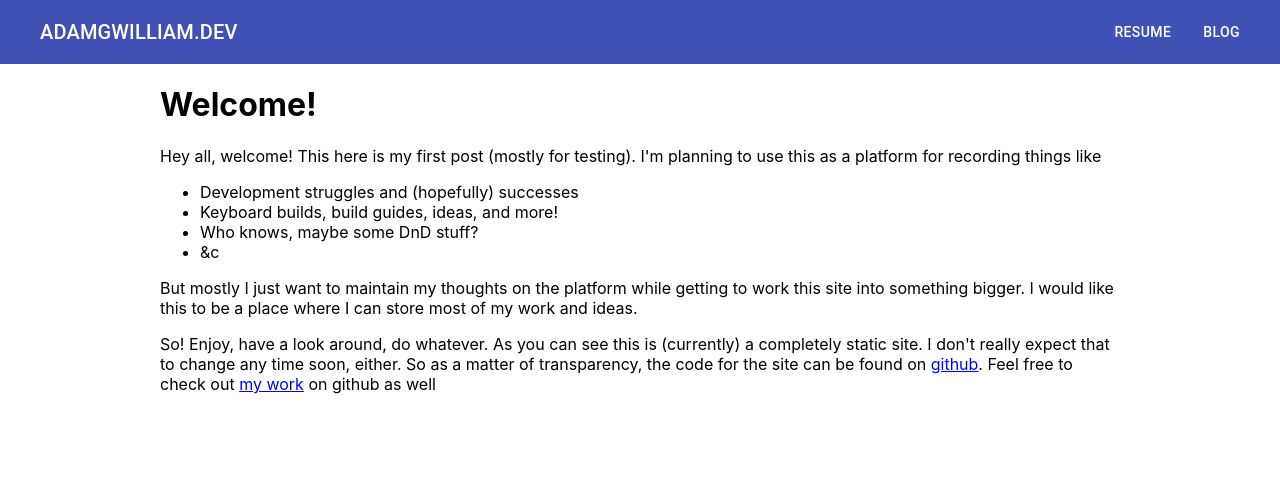
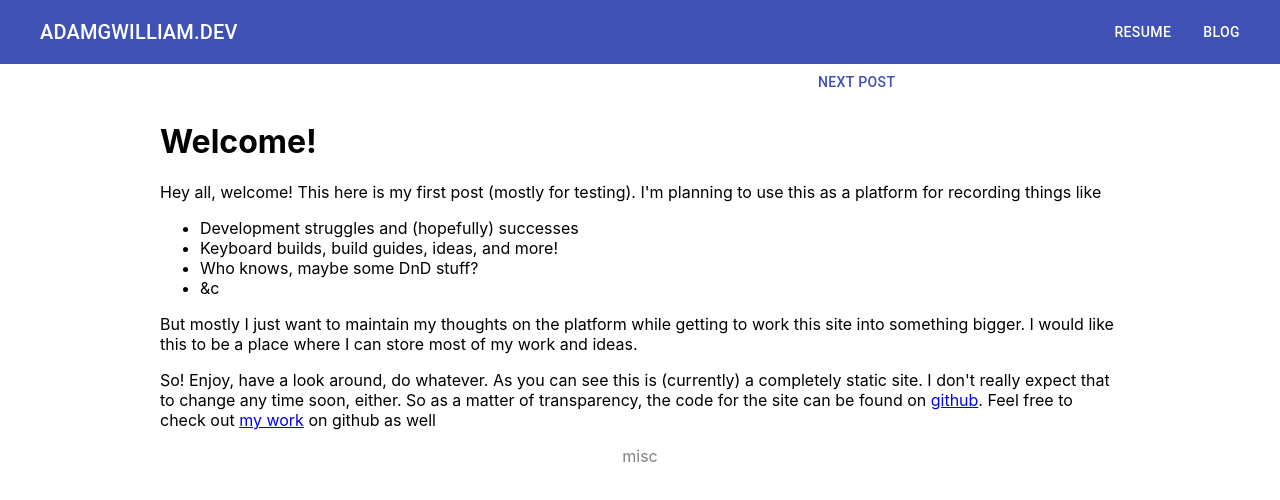
Before and after one commit to gwillad/adamgwilliam.dev, a React (Create React App) app: page /blog/first-post in a window 1280 px wide. Shown: the top 500 px of the page. Built offline with nearby package versions, Linux system fonts and the light colour scheme.

Commit message:
add prev and next buttons to the blog; add tags; small fixes

```diff
--- a/src/components/navbar/Navbar.tsx
+++ b/src/components/navbar/Navbar.tsx
@@ -1,5 +1,7 @@
 import { useRef, useState } from 'react';
 import { useHistory } from 'react-router-dom';
+
+import { Posts } from '../../pages/blog/posts';
 
 import Button from '@material-ui/core/Button'
 import AppBar from '@material-ui/core/AppBar';
@@ -7,9 +9,6 @@ import Toolbar from '@material-ui/core/Toolbar';
 import Typography from '@material-ui/core/Typography';
 import Menu from '@material-ui/core/Menu';
 import MenuItem from '@material-ui/core/MenuItem';
-
-import { Posts } from '../../pages/blog/posts';
-
 import './Navbar.css';
 
 export default function Navbar() {
@@ -43,7 +42,7 @@ export default function Navbar() {
                         {Posts.map(post =>
                             <MenuItem onClick={() => navigateTo(`/blog/${post.blogNavLink}`)} key={post.pageTitle}>
                                 {post.navTitle}
-                            </MenuItem>)
+                            </MenuItem>).reverse()
                         }
                     </Menu>
                 </div>
--- a/src/pages/blog/Blog.css
+++ b/src/pages/blog/Blog.css
@@ -10,3 +10,24 @@
 .content {
     text-align: left;
 }
+
+.blogNavContainer {
+    width: 75%;
+    margin: auto;
+    display: flex;
+    flex-direction: row;
+    justify-content: space-around;
+    background-color: white;
+}
+
+.prevButton {
+    align-self: flex-start;
+}
+
+.nextButton {
+    align-self: flex-end;
+}
+
+.tagList {
+    color: grey;
+}
--- a/src/pages/blog/Blog.tsx
+++ b/src/pages/blog/Blog.tsx
@@ -1,23 +1,57 @@
+import { useEffect, useState } from 'react';
+import { useHistory } from 'react-router-dom';
+
 import { Posts, NotFoundPost, Post } from './posts';
 
+import Button from '@material-ui/core/Button';
 import './Blog.css';
-import { useEffect, useState } from 'react';
+
+type Direction = "prev" | "next";
 
 interface IBlogProps {
     title: string;
 }
+
 export default function Blog(props: IBlogProps) {
-    const [page, setPage] = useState<Post>(NotFoundPost);
+    const [currentPost, setCurrentPost] = useState<Post>(NotFoundPost);
+    const history = useHistory();
+
     useEffect(() => {
-        setPage(Posts.find(post => post.blogNavLink === props.title) || NotFoundPost);
-        document.title = page.pageTitle;
-    }, [page.pageTitle, props.title]);
+        setCurrentPost(Posts.find(post => post.blogNavLink === props.title) || NotFoundPost);
+    }, [currentPost.pageTitle, props.title]);
+
+    useEffect(() => {
+        document.title = currentPost.pageTitle;
+    })
+
+    function changePage(dir: Direction) {
+        const nextPost = Posts.find(post => post.index === currentPost.index + (dir === "next" ? 1 : -1)) || NotFoundPost;
+        history.push(`/blog/${nextPost.blogNavLink}`);
+    }
 
     return (
         <div>
-            <div className={"container"}>
-                {page.element}
+            <div className="blogNavContainer">
+                <div className="prevButton">
+                    { currentPost.index > 0 &&
+                    <Button color="primary" disableElevation onClick={() => changePage("prev")} >
+                        Previous Post
+                    </Button>}
+                </div>
+                <div className="nextButton">
+                    { currentPost.index < (Posts.length - 1) &&
+                    <Button color="primary" disableElevation onClick={() => changePage("next")} >
+                        Next Post
+                    </Button>}
+                </div>
             </div>
+            <div className="container">
+                {currentPost.element}
+            </div>
+            { currentPost.tags &&
+            <div className="tagList">
+                {currentPost.tags.reduce((acc, curr, i) => acc + (i === 0 ? "": " ") + curr, "")}
+            </div>}
         </div>
     );
 }
--- a/src/pages/blog/posts.tsx
+++ b/src/pages/blog/posts.tsx
@@ -1,17 +1,28 @@
 import { ReactElement } from "react";
+
 import NotFound from "../notFound/NotFound";
 import FirstPost from "./posts/FirstPost";
 import FunctionalComponentRefactor from "./posts/FunctionalComponentRefactor";
 
+type Tag = "misc" | "dev" | "keebs" | "dnd";
+
 export type Post = {
+    index: number,
     element: ReactElement,
     pageTitle: string,
     navTitle?: string,
     blogNavLink?: string,
+    tags?: Tag[],
 }
 
 export const Posts = new Array<Post>(
-    {element: <FirstPost />, pageTitle: "Welcome!", navTitle: "Welcome!", blogNavLink: "first-post"},
-    {element: <FunctionalComponentRefactor />, pageTitle: "Refactoring the site", navTitle: "Refactor", blogNavLink: "refactoring-the-site"},
+    {index: 0, element: <FirstPost />, pageTitle: "Welcome!", navTitle: "Welcome!", blogNavLink: "first-post", tags: ["misc"]},
+    {index: 1, element: <FunctionalComponentRefactor />, pageTitle: "Refactoring the site", navTitle: "Refactor", blogNavLink: "refactoring-the-site", tags: ["dev"]},
 );
-export const NotFoundPost: Post = {element: <NotFound />, pageTitle: "Not Found"};
+export const NotFoundPost: Post = {index: -1, element: <NotFound />, pageTitle: "Not Found"};
+export const PostsByTag = new Array<Array<Post>>(
+    Posts.filter(post => post.tags && post.tags.findIndex(tag => tag === "misc") !== -1),
+    Posts.filter(post => post.tags && post.tags.findIndex(tag => tag === "dev") !== -1),
+    Posts.filter(post => post.tags && post.tags.findIndex(tag => tag === "keebs") !== -1),
+    Posts.filter(post => post.tags && post.tags.findIndex(tag => tag === "dnd") !== -1),
+)
--- a/src/pages/blog/posts/FirstPost.tsx
+++ b/src/pages/blog/posts/FirstPost.tsx
@@ -1,5 +1,3 @@
-import "../Blog.css";
-
 export default function FirstPost() {
     return (
         <div>
--- a/src/pages/blog/posts/FunctionalComponentRefactor.tsx
+++ b/src/pages/blog/posts/FunctionalComponentRefactor.tsx
@@ -1,5 +1,4 @@
 export default function functionalComponentRefactor() {
-
     return (
         <div>
             <h1 className="title">Refactoring the site</h1>
@@ -36,8 +35,7 @@ export default function functionalComponentRefactor() {
             </div>
             <div className="content">
                 <p>Welp, that was easy! I'm glad I did it and will definitely be looking forward to working with functional components and hooks in the future. Even just this
-                    short exercise was useful in demistifying the whole concept. Check out the code
-                    <a href="https://github.com/gwillad/adamgwilliam.dev/tree/functional-component-refator">here</a>.</p>
+                    short exercise was useful in demistifying the whole concept. Check out the code <a href="https://github.com/gwillad/adamgwilliam.dev/tree/functional-component-refator">here</a>.</p>
             </div>
         </div>
     );
--- a/src/pages/notFound/NotFound.tsx
+++ b/src/pages/notFound/NotFound.tsx
@@ -1,7 +1,7 @@
 export default function NotFound() {
     return (
         <div>
-            <p>Page not found</p>
+            <h1 className="title">Page not found</h1>
         </div>
     );
 }
--- a/src/pages/resume/Resume.tsx
+++ b/src/pages/resume/Resume.tsx
@@ -1,5 +1,7 @@
 import { Link } from 'react-router-dom';
+
 import resume from '../../assets/resume.png';
+
 import './Resume.css';
 
 export default function Resume() {
```
Also changed, not shown: src/App.tsx (+6 -5 lines).
